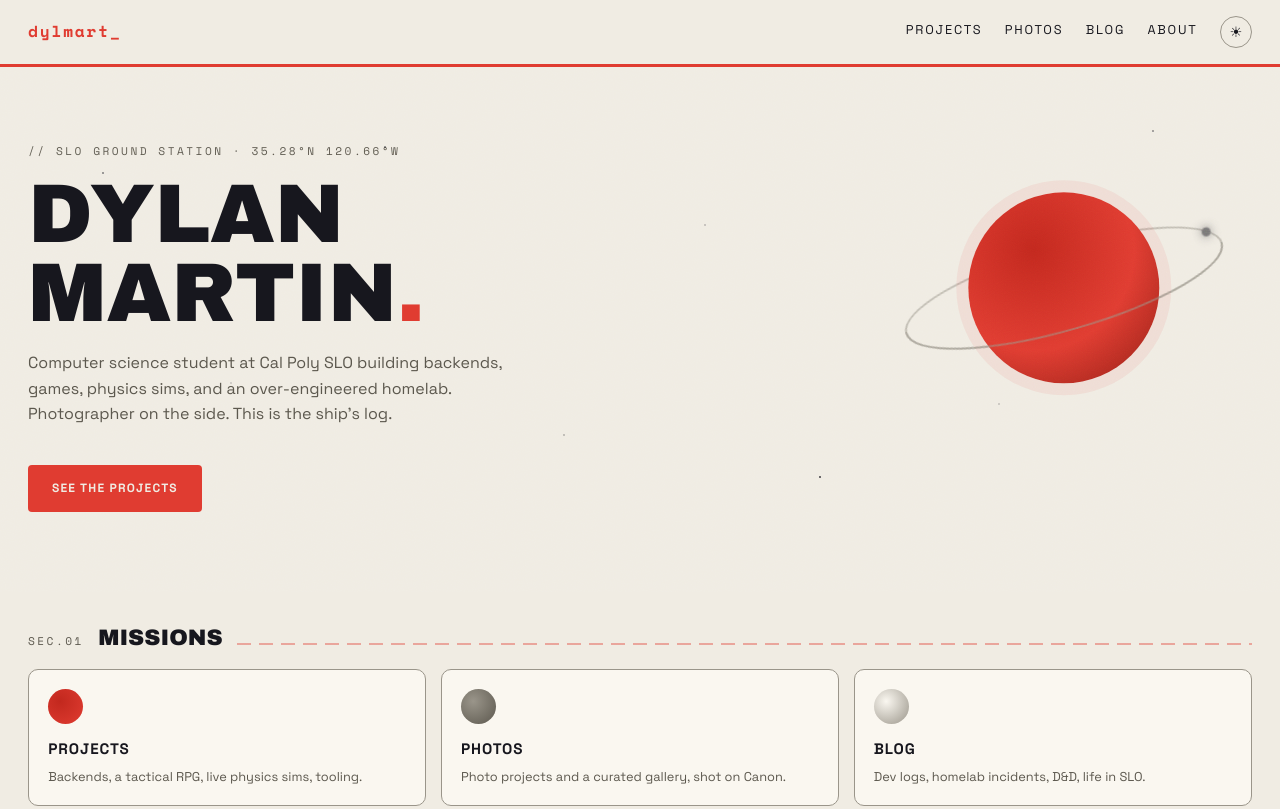
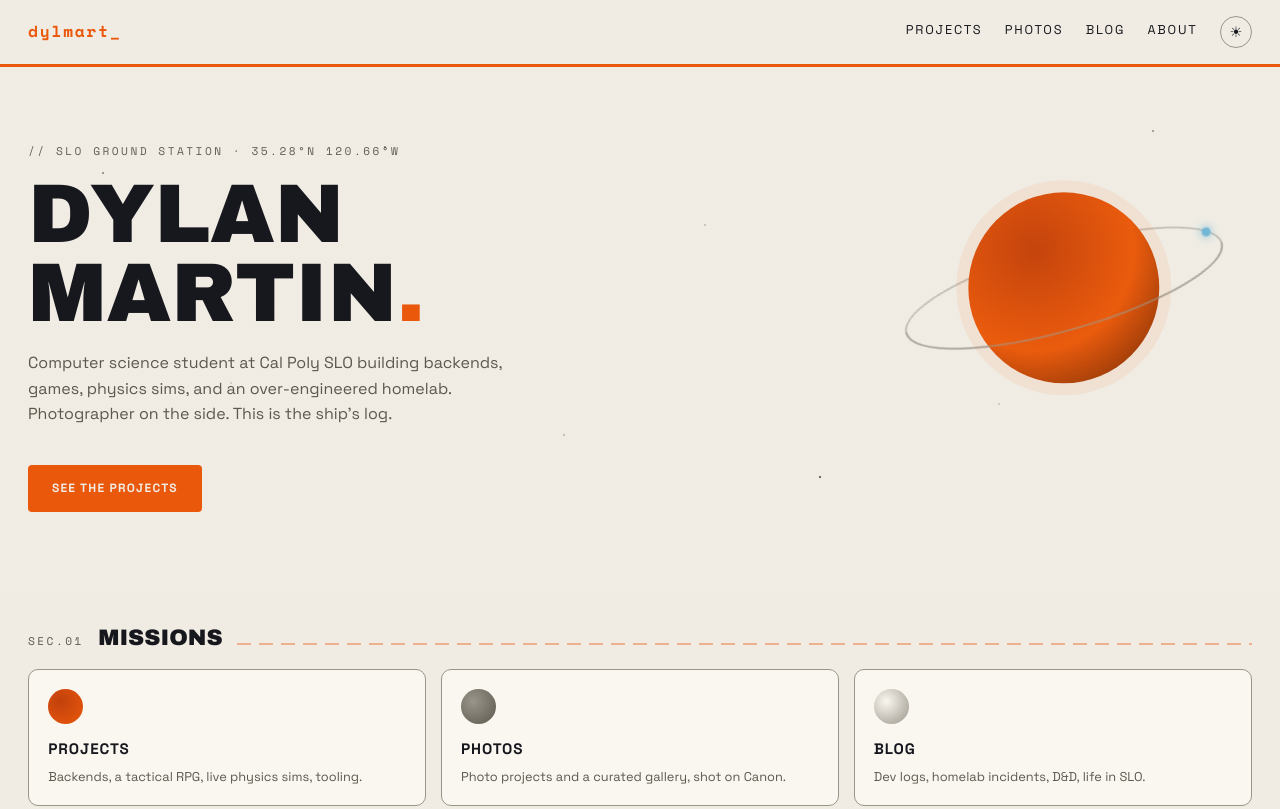
Before and after one commit to dylmart/dylmart.dev, an Astro site: page / in a window 1280 px wide. Shown: the top 809 px of the page. Built offline with nearby package versions, Linux system fonts and the light colour scheme; Astro itself is replaced by a stand-in of ours.

Commit message:
Switch palette to sunset orange and ice blue

```diff
--- a/src/components/Hero.astro
+++ b/src/components/Hero.astro
@@ -43,7 +43,7 @@ import { SITE } from '../site.config';
   .planet {
     position: absolute; left: 50%; top: 50%; transform: translate(-50%, -50%);
     width: 58%; aspect-ratio: 1; border-radius: 50%;
-    background: radial-gradient(circle at 34% 30%, var(--accent-bright), var(--accent) 55%, #8f1d14);
+    background: radial-gradient(circle at 34% 30%, var(--accent-bright), var(--accent) 55%, color-mix(in srgb, var(--accent) 45%, black));
     box-shadow: 0 0 0 12px color-mix(in srgb, var(--accent) 8%, transparent);
   }
   /* The ring IS the orbit line: a tilted ellipse the dot travels along.
@@ -65,7 +65,7 @@ import { SITE } from '../site.config';
   .orbit-spin b {
     position: absolute; top: 0; left: 50%; width: 9px; height: 9px;
     margin: -4.5px 0 0 -4.5px; border-radius: 50%;
-    background: var(--text); box-shadow: 0 0 10px var(--text);
+    background: var(--accent-cool); box-shadow: 0 0 10px var(--accent-cool);
     /* Counter-rotate + un-squash so the dot stays round at every angle.
        Base transform keeps it round when animations are off (reduced motion). */
     transform: scaleY(3.846);
--- a/src/styles/global.css
+++ b/src/styles/global.css
@@ -1,8 +1,11 @@
-/* ---------- worm palette tokens (spec §5) ---------- */
+/* ---------- palette tokens: sunset orange + ice blue (2026-07-11 redesign;
+   layout/type unchanged from the worm-era spec §5) ---------- */
 :root {
   --bg: #f0ece3; --bg-2: #f0ece3; --surface: #faf7f0;
   --text: #17171e; --text-dim: #5c584e;
-  --accent: #e03c31; --accent-bright: #c2281e; --neutral: #9a958a;
+  --accent: #ea580c; --accent-bright: #c2410c; --neutral: #9a958a;
+  /* cool-blue secondary: hero moon, code strings/links, cool highlights */
+  --accent-cool: #0284c7; --accent-cool-bright: #0369a1;
   /* Fixed GlowScript render background — matches the sim runtime's own scene
      background (not a theme color), so it's defined once here and shared by
      both themes rather than overridden in the dark-mode block below. */
@@ -15,25 +18,27 @@
   --astro-code-foreground: var(--text);
   --astro-code-background: var(--surface);
   --astro-code-token-comment: var(--text-dim);
-  --astro-code-token-string: var(--text);
-  --astro-code-token-string-expression: var(--text);
+  --astro-code-token-string: var(--accent-cool);
+  --astro-code-token-string-expression: var(--accent-cool);
   --astro-code-token-constant: var(--neutral);
   --astro-code-token-keyword: var(--accent);
   --astro-code-token-parameter: var(--text-dim);
   --astro-code-token-function: var(--accent-bright);
   --astro-code-token-punctuation: var(--neutral);
-  --astro-code-token-link: var(--accent);
+  --astro-code-token-link: var(--accent-cool);
 }
 :root[data-theme='dark'] {
   --bg: #0e0e12; --bg-2: #17171e; --surface: #1d1d26;
   --text: #f0ece3; --text-dim: #9a958a;
-  --accent: #e03c31; --accent-bright: #ff5a3c;
+  --accent: #f97316; --accent-bright: #fb923c;
+  --accent-cool: #38bdf8; --accent-cool-bright: #7dd3fc;
 }
 @media (prefers-color-scheme: dark) {
   :root:not([data-theme]) {
     --bg: #0e0e12; --bg-2: #17171e; --surface: #1d1d26;
     --text: #f0ece3; --text-dim: #9a958a;
-    --accent: #e03c31; --accent-bright: #ff5a3c;
+    --accent: #f97316; --accent-bright: #fb923c;
+    --accent-cool: #38bdf8; --accent-cool-bright: #7dd3fc;
     color-scheme: dark;
   }
 }
```
